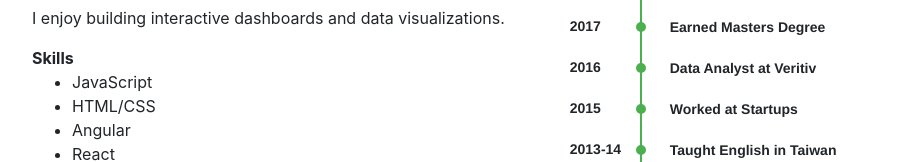
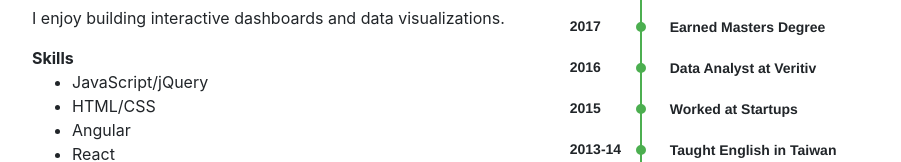
Before and after one commit to TimFinnigan/tim-finnigan-homepage, a React (Create React App) app: page / in a window 1280 px wide. Shown: the part 236-398 px from the top of the page, without its empty margins (0-901 px from the left). Built offline with nearby package versions, Linux system fonts and the light colour scheme.

Commit message:
underline project links

```diff
--- a/src/App.js
+++ b/src/App.js
@@ -12,7 +12,7 @@ class App extends React.Component {
           </p>
           <strong>Skills</strong>
           <ul>
-            <li>JavaScript</li>
+            <li>JavaScript/jQuery</li>
             <li>HTML/CSS</li>
             <li>Angular</li>
             <li>React</li>
--- a/src/index.css
+++ b/src/index.css
@@ -161,4 +161,5 @@ code {
 
 .project-link {
   color: steelblue;
+  text-decoration: underline;
 }
```
